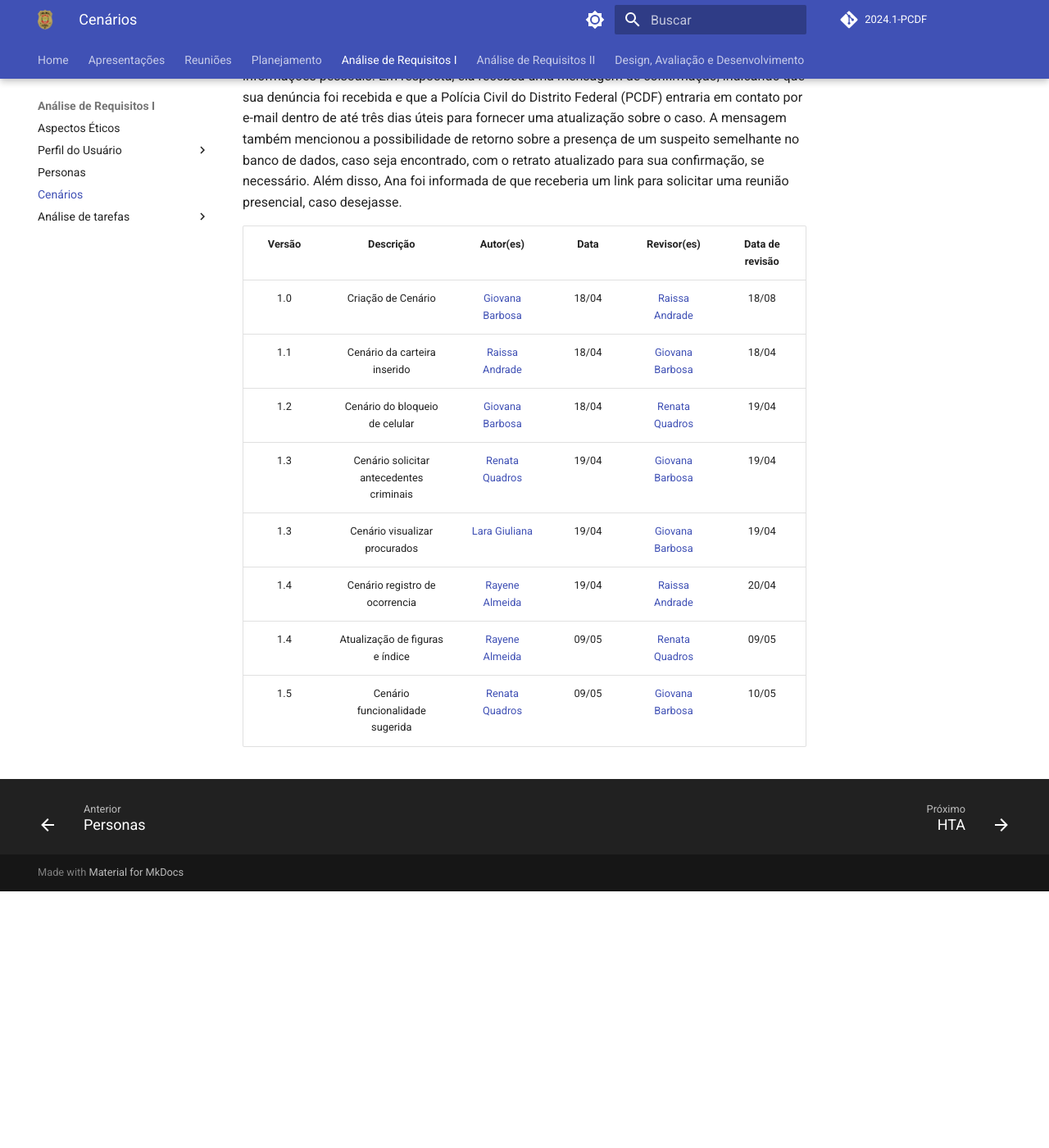
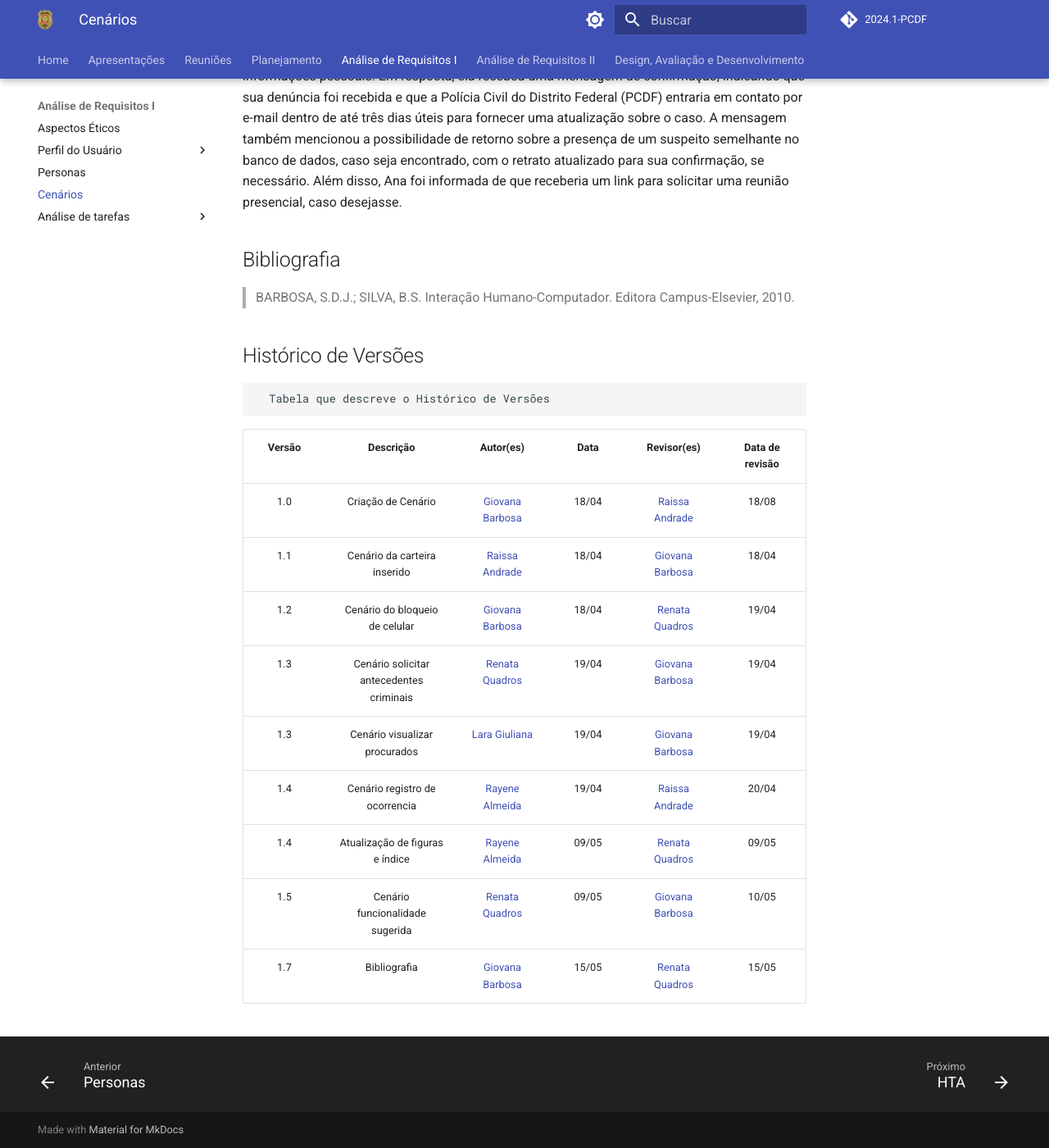
Before and after one commit to Interacao-Humano-Computador/2024.1-PCDF, an MkDocs documentation site: the page built from docs/analise_requisitos1/cenario.md, in a window 1280 px wide and 1400 px high, scrolled down 10687 px. Shown: the whole window at 82% size. Built offline with MkDocs 1.6.1 and Material for MkDocs 9.7.7, drawn with Linux system fonts in a browser that asks for light colours; comment, search, counter and statistics services are not loaded; before the commit the page ends 11774 px from its top, so only the background shows below that.

```diff
--- a/docs/analise_requisitos1/cenario.md
+++ b/docs/analise_requisitos1/cenario.md
@@ -151,6 +151,11 @@ Após ler uma breve explicação sobre a importância de fornecer informações
 Selecionando "Assalto/Roubo" como o tipo de denúncia, Ana descreveu o incidente que vivenciou durante sua pedalada, detalhando o momento em que foi abordada pelo assaltante e os pertences que foram roubados. Com base em suas observações, ela descreveu o suspeito como um homem jovem, de estatura média, vestindo roupas escuras e usando um capuz para cobrir o rosto.
 Em seguida, Ana apertou o botão de criação de avatar e selecionou a opção que correspondiam à descrição fornecida e salvou sua escolha. Ao visualizar o avatar criado ao lado de uma caixa de texto, Ana decidiu fazer algumas observações sobre detalhes específicos, como a forma da boca e a posição das orelhas, para garantir a precisão do retrato. Após revisar todas as informações fornecidas, Ana enviou a denúncia, incluindo o avatar criado e suas informações pessoais. Em resposta, ela recebeu uma mensagem de confirmação, indicando que sua denúncia foi recebida e que a Polícia Civil do Distrito Federal (PCDF) entraria em contato por e-mail dentro de até três dias úteis para fornecer uma atualização sobre o caso. A mensagem também mencionou a possibilidade de retorno sobre a presença de um suspeito semelhante no banco de dados, caso seja encontrado, com o retrato atualizado para sua confirmação, se necessário. Além disso, Ana foi informada de que receberia um link para solicitar uma reunião presencial, caso desejasse.
 
+## Bibliografia
+> BARBOSA, S.D.J.; SILVA, B.S. Interação Humano-Computador. Editora Campus-Elsevier, 2010.
+
+## Histórico de Versões
+      Tabela que descreve o Histórico de Versões
 
 |     Versão       |     Descrição      |      Autor(es)      | Data           |  Revisor(es)          |Data de revisão|
 | :----------------------------------------------------------: | :-------------------------------: | :-------------------------------------------------: | :-------------------------------: |  :-------------------------------: | :-------------------------------: |
@@ -162,3 +167,4 @@ Em seguida, Ana apertou o botão de criação de avatar e selecionou a opção q
 | 1.4 | Cenário registro de ocorrencia | [Rayene Almeida](https://github.com/rayenealmeida) | 19/04 |  [Raissa Andrade](https://github.com/RaissaAndradeS) | 20/04 |
 | 1.4 | Atualização de figuras e índice | [Rayene Almeida](https://github.com/rayenealmeida) | 09/05 |  [Renata Quadros](https://github.com/Renatinha28) | 09/05 |
 | 1.5 | Cenário funcionalidade sugerida | [Renata Quadros](https://github.com/Renatinha28) | 09/05 |   [Giovana Barbosa ](https://github.com/gio221) | 10/05 |
+| 1.7 |  Bibliografia  | [Giovana Barbosa ](https://github.com/gio221) | 15/05 | [Renata Quadros](https://github.com/Renatinha28) | 15/05 |
```
Also changed, not shown: docs/analise_requisitos1/analise_tarefas/goms.md (+2 -1 lines), docs/analise_requisitos1/perfil_do_usuario/analise_competitiva.md (+1 -1 lines).
